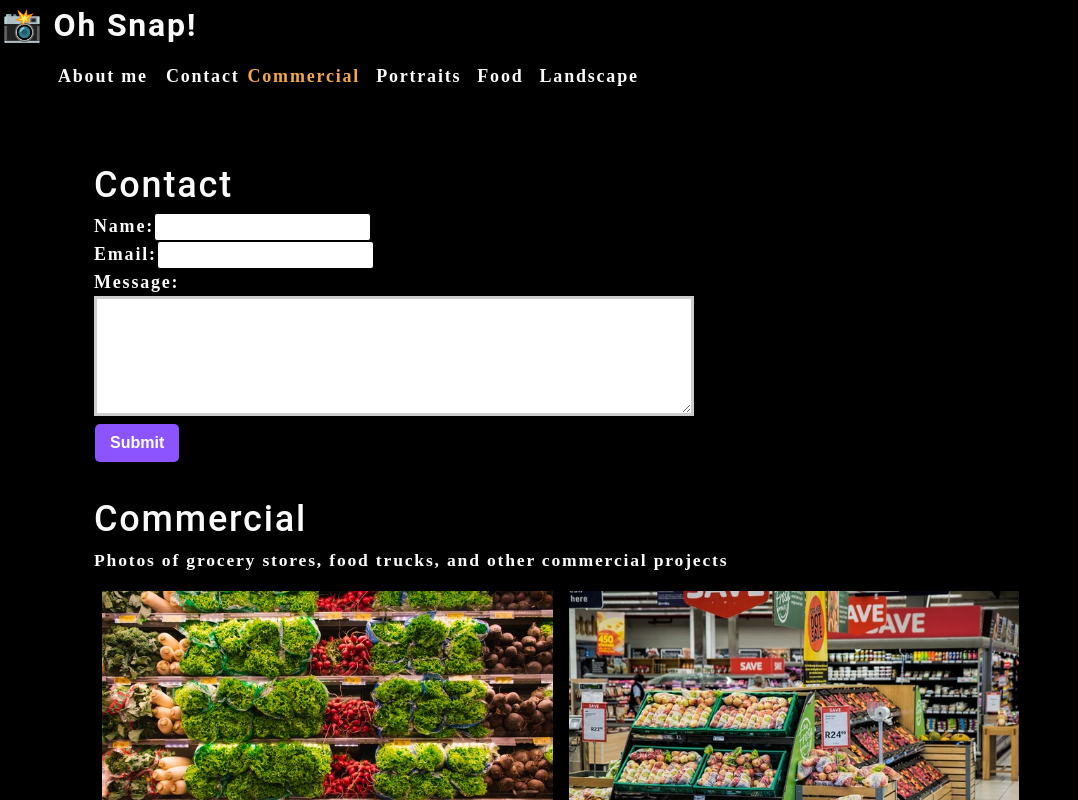
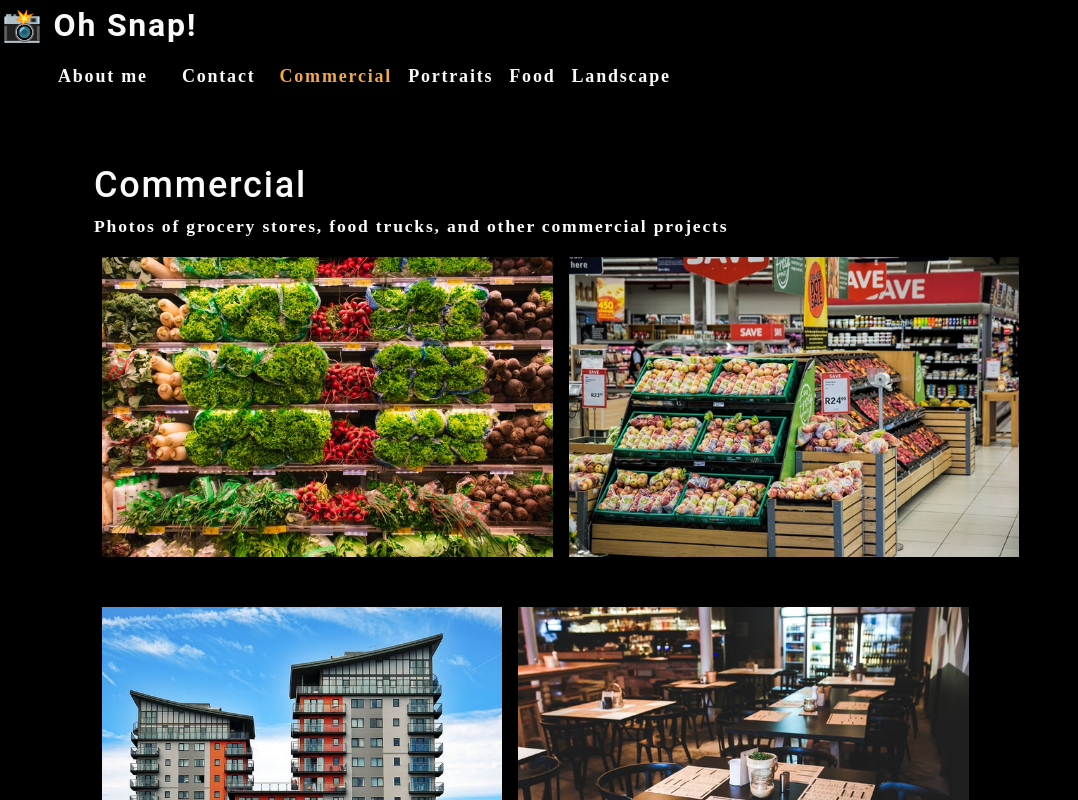
Before and after one commit to JustinWeicht/oh-snap, a React (Create React App) app in the folder photo-port/: page / in a window 1280 px wide. Shown: the top 800 px of the page, without its empty margins (0-1078 px from the left). Built offline with nearby package versions, Linux system fonts and the light colour scheme.

Commit message:
added conditional rendering

```diff
--- a/photo-port/src/App.js
+++ b/photo-port/src/App.js
@@ -5,6 +5,8 @@
 import ContactForm from './components/Contact'
 
 function App() {
+  const [contactSelected, setContactSelected] = useState(false);
+
   const [categories] = useState([
       { name: 'commercial', description: 'Photos of grocery stores, food trucks, and other commercial projects'},
       { name: 'portraits', description: ' Portraits of people in my life' },
@@ -16,11 +18,16 @@
 
   return (
     <div>
-      <Nav categories={categories} setCurrentCategory={setCurrentCategory} currentCategory={currentCategory}></Nav>
+      <Nav categories={categories} setCurrentCategory={setCurrentCategory} currentCategory={currentCategory} contactSelected={contactSelected} setContactSelected={setContactSelected}></Nav>
       <main>
-        <ContactForm></ContactForm>
-        <Gallery currentCategory={currentCategory}></Gallery>
-        <About></About>
+        {!contactSelected ? (
+          <>
+            <Gallery currentCategory={currentCategory}></Gallery>
+            <About></About>
+          </>
+        ) : (
+          <ContactForm></ContactForm>
+        )}
       </main>
     </div>
   );
--- a/photo-port/src/components/Contact/index.js
+++ b/photo-port/src/components/Contact/index.js
@@ -14,20 +14,19 @@
     const handleChange = (e) => {
         if (e.target.name === 'email') {
             const isValid = validateEmail(e.target.value);
-            console.log(isValid);
 
             // isValid conditional statement
             if (!isValid) {
                 setErrorMessage('Your email is invalid.');
             } else {
-                if (!e.target.value.length) {
-                    setErrorMessage(`${e.target.name} is required.`);
-                } else {
-                    setErrorMessage('');
-                }
+                setErrorMessage('');
+            }
+        } else {
+            if (!e.target.value.length) {
+                setErrorMessage(`${e.target.name} is required.`);
             } if (!errorMessage) {
                 setFormState({...formState, [e.target.name]: e.target.value });
-            };
+            }
         };
     };
 
@@ -41,18 +40,23 @@
                 {/* name input */}
                 <div>
                     <label htmlFor='name'>Name:</label>
-                    <input type='text' name='name' defaultValue={name} onChange={handleChange} />
+                    <input type='text' name='name' defaultValue={name} onBlur={handleChange} />
                 </div>
                 {/* email input */}
                 <div>
                     <label htmlFor='email'>Email:</label>
-                    <input type='email' name='email' defaultValue={email} onChange={handleChange} />
+                    <input type='email' name='email' defaultValue={email} onBlur={handleChange} />
                 </div>
                 {/* message text area */}
                 <div>
                     <label htmlFor='message'>Message:</label>
-                    <textarea name='message' rows='5' defaultValue={message} onChange={handleChange} />
+                    <textarea name='message' rows='5' defaultValue={message} onBlur={handleChange} />
                 </div>
+                {errorMessage && (
+                    <div>
+                        <p className='error-text'>{errorMessage}</p>
+                    </div>
+                )}
                 <button type='submit'>Submit</button>
             </form>
         </section>
--- a/photo-port/src/components/Nav/index.js
+++ b/photo-port/src/components/Nav/index.js
@@ -5,7 +5,9 @@
     const {
         categories = [],
         setCurrentCategory,
-        currentCategory
+        currentCategory,
+        contactSelected,
+        setContactSelected
     } = props;
 
     useEffect(() => {
@@ -22,14 +24,17 @@
             <nav>
                 <ul className='flex-row'>
                     <li className='mx-2'>
-                        <a data-testid='about' href='#about'>About me</a>
+                        <a data-testid='about' href='#about' onClick={() => setContactSelected(false)}>About me</a>
                     </li>
-                    <li>
-                        <span>Contact</span>
+                    <li className={`mx-2 ${contactSelected && 'navActive'}`}>
+                        <span onClick={() => setContactSelected(true)}>Contact</span>
                     </li>
                     {categories.map((category) => (
-                        <li className={`mx-1 ${currentCategory.name === category.name && 'navActive'}`} key={category.name}>
-                            <span onClick={() => setCurrentCategory(category)}>
+                        <li className={`mx-1 ${currentCategory.name === category.name && !contactSelected && 'navActive'}`} key={category.name}>
+                            <span onClick={() => {
+                                setCurrentCategory(category);
+                                setContactSelected(false);
+                                }}>
                                 {capitalizeFirstLetter(category.name)}
                             </span>
                         </li>
```
